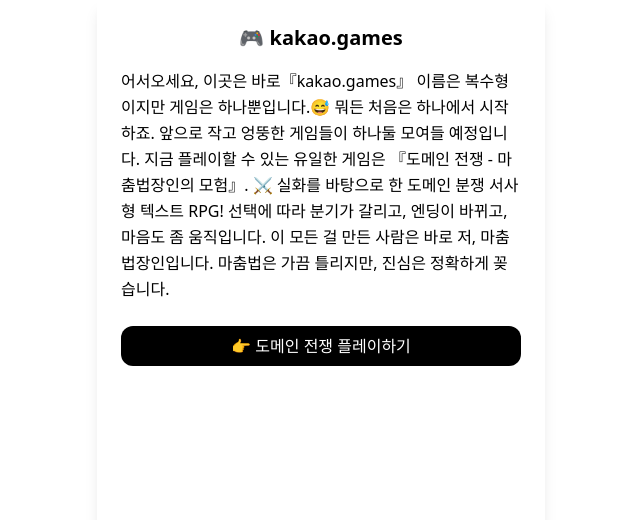
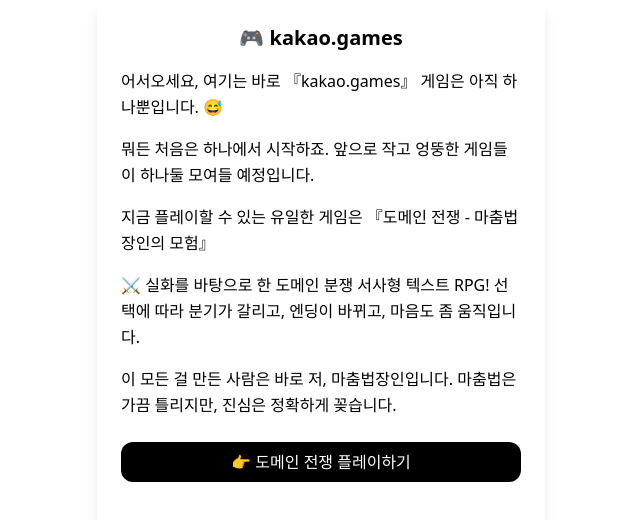
Before and after one commit to clavef/kakao, a Next.js app: page / in a window 1280 px wide. Shown: the top 520 px of the page, without its empty margins (319-959 px from the left). Built offline with nearby package versions, Linux system fonts and the light colour scheme.

Commit message:
Update index.tsx

```diff
--- a/pages/index.tsx
+++ b/pages/index.tsx
@@ -9,28 +9,39 @@
         <meta name="description" content="작고 엉뚱한 웹게임 컬렉션" />
       </Head>
       <GameFrame title="🎮 kakao.games">
-        <p className="text-base whitespace-pre-line text-left leading-relaxed mb-6">
+        <div className="text-base text-left leading-relaxed space-y-4 mb-6">
+          <p>
             어서오세요,
-          이곳은 바로『kakao.games』
-          이름은 복수형이지만 게임은 하나뿐입니다.😅
+            여기는 바로 『kakao.games』
+            게임은 아직 하나뿐입니다. 😅
+          </p>
 
+          <p>
             뭐든 처음은 하나에서 시작하죠.
             앞으로 작고 엉뚱한 게임들이
             하나둘 모여들 예정입니다.
+          </p>
 
+          <p>
             지금 플레이할 수 있는 유일한 게임은
-          『도메인 전쟁 - 마춤법장인의 모험』.
+            『도메인 전쟁 - 마춤법장인의 모험』
+          </p>
 
+          <p>
             ⚔️ 실화를 바탕으로 한
             도메인 분쟁 서사형 텍스트 RPG!
             선택에 따라 분기가 갈리고,
             엔딩이 바뀌고, 마음도 좀 움직입니다.
+          </p>
 
+          <p>
             이 모든 걸 만든 사람은
             바로 저, 마춤법장인입니다.
             마춤법은 가끔 틀리지만,
             진심은 정확하게 꽂습니다.
           </p>
+        </div>
+
         <div className="flex flex-col space-y-3">
           <a
             href="/games/domain-ch1"
```
Lines whose indentation alone changed are shown as unchanged.
